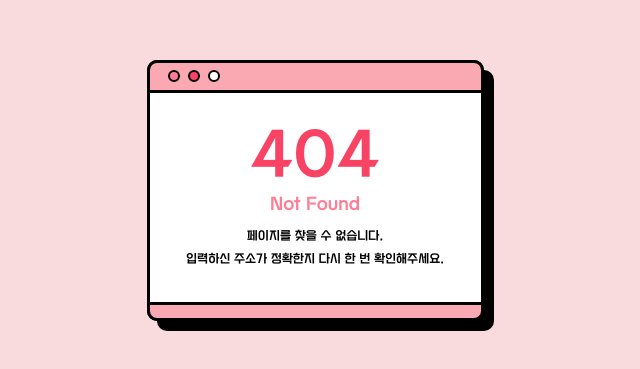
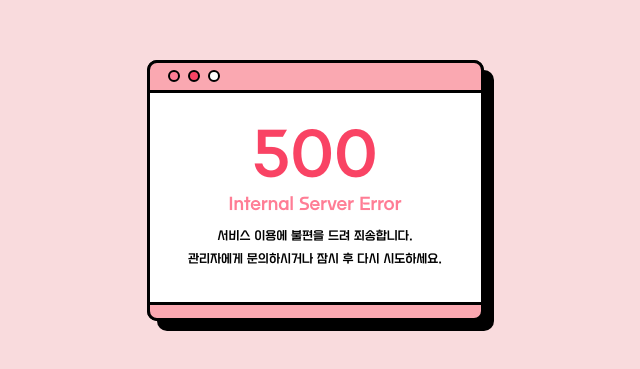
Before and after one commit to HICC-2024-PROJECT-PRESENTATION-CONTEST/Team3-Frontend, a React (Vite) app in the folder hi-cc/: page /500 in a window 1280 px wide. Before the commit this address had no page. Shown: the part 205-574 px from the top of the page, without its empty margins (320-960 px from the left). Built offline with nearby package versions, Linux system fonts and the light colour scheme.

Commit message:
feat: 500 에러 페이지 추가

```diff
--- a/hi-cc/src/App.jsx
+++ b/hi-cc/src/App.jsx
@@ -15,6 +15,7 @@ import Message from './pages/userPage/Message/Message';
 import MyPage from './pages/userPage/MyPage/MyPage';
 import Login from './pages/userPage/Login/Login';
 import Error404 from './pages/Error/Error404';
+import Error500 from './pages/Error/Error500';
 
 function App() {
 
@@ -34,6 +35,7 @@ function App() {
         <Route path="/message" element={<Message />} />
         <Route path="/mypage" element={<MyPage />} />
         <Route path="*" element={<Error404 />} />
+        <Route path="/500" element={<Error500 />} />
       </Routes>
     </BrowserRouter>
   )
--- /dev/null
+++ b/hi-cc/src/pages/Error/Error500.jsx
@@ -0,0 +1,24 @@
+import styled from "styled-components";
+
+import ErrorModal from "../../components/ErrorModal";
+
+export default function Error500() {
+    return (
+        <NotFoundWrapper>
+            <ErrorModal title="500" subtitle="Internal Server Error">
+                서비스 이용에 불편을 드려 죄송합니다.<br />
+                관리자에게 문의하시거나 잠시 후 다시 시도하세요.
+            </ErrorModal>
+        </NotFoundWrapper>
+    )
+};
+
+const NotFoundWrapper = styled.div`
+    display: flex;
+    position: relative;
+    width: 100vw;
+    height: 100vh;
+    justify-content: center;
+    align-items: center;
+    background: #F9DBDD;
+`
```
